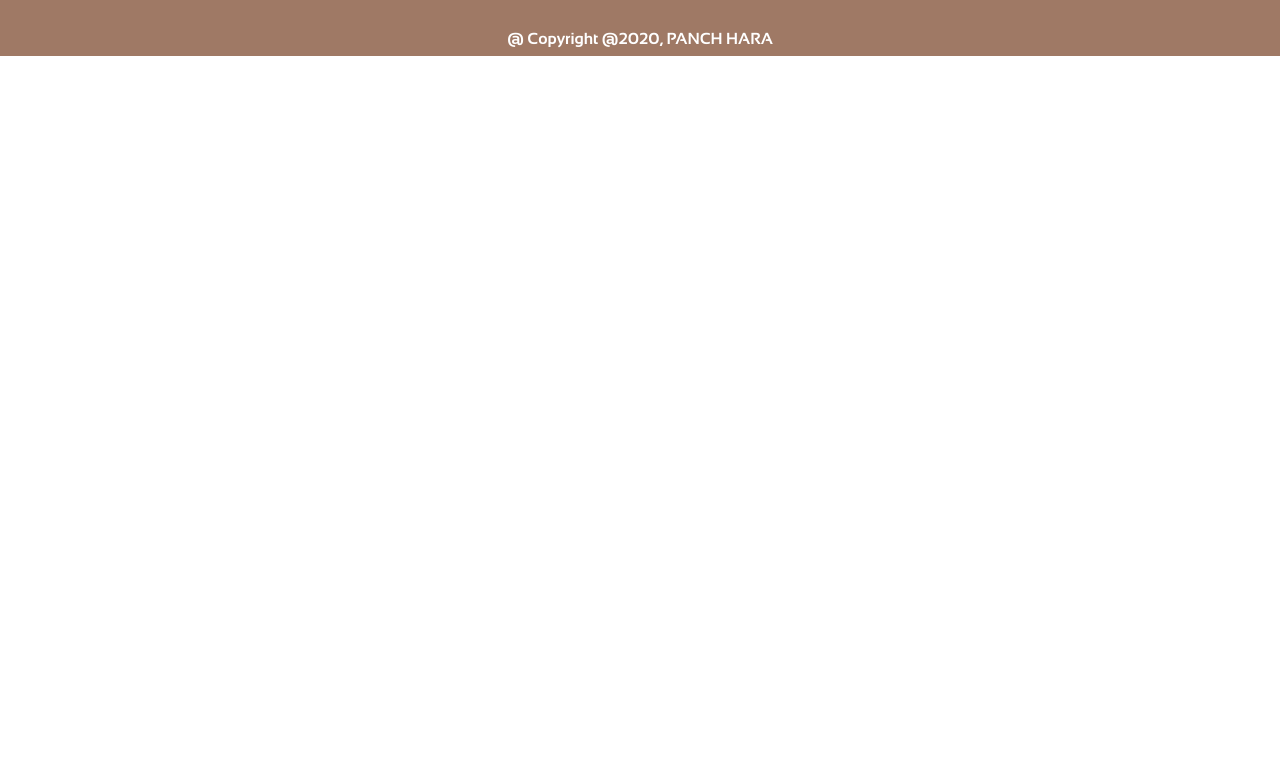
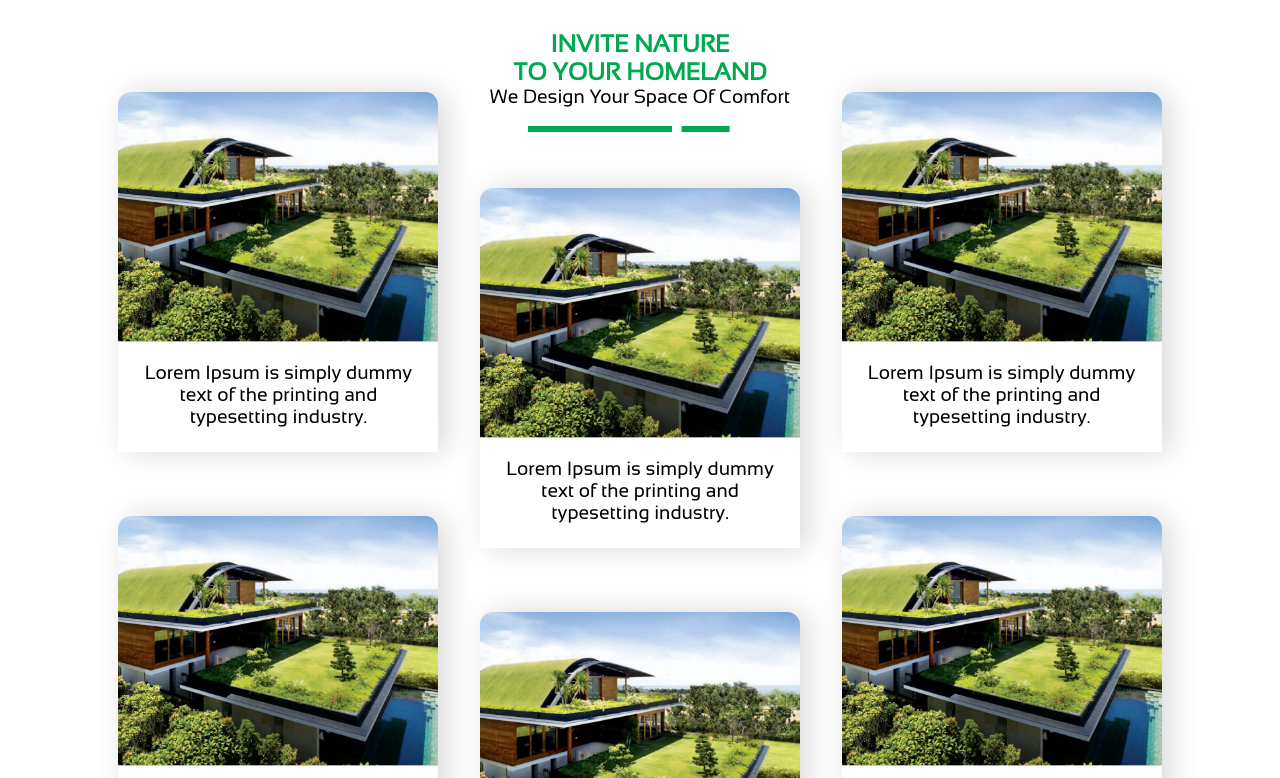
Before and after one commit to Anshu-rai89/panchara-frontend, a Vue app: page / in a window 1280 px wide. Shown: the part 582-1360 px from the top of the page. Before the commit the page ends 800 px from the top, so only its background shows below. Built offline with nearby package versions, Linux system fonts and the light colour scheme; the HTML template or start-up script is replaced by a standard one; a web font is replaced by a local one.

Commit message:
add showcase sectio

```diff
--- a/src/styles/base/_typography.scss
+++ b/src/styles/base/_typography.scss
@@ -9,7 +9,7 @@
 @include font($body-bold, '~@/assets/fonts/Montserrat/bold.ttf', 'truetype');
 
 // Body fonts
-@include font($heading-regular, '~@/assets/fonts/sansation/light.ttf', 'truetype');
+@include font($heading-regular, '~@/assets/fonts/sansation/regular.ttf', 'truetype');
 @include font($heading-bold, '~@/assets/fonts/sansation/bold.ttf', 'truetype');
 
 .heading-regular {
--- a/src/styles/components/_card.scss
+++ b/src/styles/components/_card.scss
@@ -1,131 +1,45 @@
 .card-container {
+    border-radius: 0.8rem 0.8rem 0 0;
+    box-shadow: px2rem(8) 0 px2rem(30) rgba(0, 0, 0, 0.15);
+    height: px2rem(360);
+    margin: 0 1.3rem;
     overflow: hidden;
     transition: 0.5s;
+    width: px2rem(320);
+}
+
+.card-img {
+    height: px2rem(250);
+    object-fit: contain;
+    object-position: center;
+}
+
+.card-desc {
+    font-family: $heading-regular;
+    font-size: 1.2rem;
+    padding: 1rem;
+    text-align: center;
 }
 
 .card-row {
+    align-items: center;
     display: flex;
-}
+    justify-content: center;
+    padding: 1rem 2rem;
 
-.card.primary {
-    background: $primary !important;
-}
-
-.card-row:nth-child(2n) {
-
-    .card:nth-child(2n) {
-        background: $black-30;
-
-        &:hover {
-            box-shadow: 0 0 px2rem(10) px2rem(5) rgba($color: $black, $alpha: 0.4);
-        }
-    }
-
-    .card:nth-child(2n+1) {
-        background: $black-40;
-
-        &:hover {
-            box-shadow: 0 0 px2rem(10) px2rem(5) rgba($color: $black, $alpha: 0.2);
-        }
+    &.translate {
+        transform: translateY(-2rem);
     }
 }
 
-.card-row:nth-child(2n+1) {
+.card-row.translate {
+    padding-bottom: 3rem;
 
-    .card:nth-child(2n) {
-        background: $black-40;
-
-        &:hover {
-            box-shadow: 0 0 px2rem(10) px2rem(5) rgba($color: $black, $alpha: 0.2);
-        }
-
+    &:last-child {
+        padding-bottom: 5rem;
     }
 
-    .card:nth-child(2n+1) {
-        background: $black-30;
-
-        &:hover {
-            box-shadow: 0 0 px2rem(10) px2rem(5) rgba($color: $black, $alpha: 0.4);
-        }
+    .card-container:nth-child(2n) {
+        transform: translateY(6rem);
     }
 }
-
-
-.card {
-    flex: 1;
-    padding: 2rem 1rem;
-    position: relative;
-    transition: 0.2s;
-
-    &:hover {
-        z-index: 100;
-    }
-
-    .icon {
-        margin-bottom: 1rem;
-    }
-
-    .icon img {
-        filter: invert(100);
-        height: px2em(48);
-    }
-
-    h4 {
-        margin-bottom: 1rem;
-    }
-}
-
-
-.card-sm {
-    background: $black-40;
-    border-radius: px2rem(4);
-    display: inline-flex;
-    height: px2rem(85);
-    margin: 1rem;
-    overflow: hidden;
-    padding: 0 1rem;
-    position: relative;
-    width: px2rem(200);
-
-    .link {
-        align-items: center;
-        align-self: stretch;
-        display: flex;
-        flex: 1;
-        justify-content: center;
-        text-align: center;
-        text-transform: uppercase;
-    }
-
-    $circle-diameter: 80;
-
-    &:after,
-    &:before {
-        background: $black-30;
-        border-radius: 50%;
-        ;
-        content: '';
-        height: px2rem($circle-diameter);
-        width: px2rem($circle-diameter);
-        position: absolute;
-    }
-
-    &:before {
-        left: -#{px2rem($circle-diameter/2)};
-        top: -#{px2rem($circle-diameter/2)};
-
-    }
-
-    &:after {
-        bottom: -#{px2rem($circle-diameter/2)};
-        right: -#{px2rem($circle-diameter/2)};
-    }
-}
-
-.card-basic {
-    box-shadow: 0 0 px2rem(5) px2rem(1) rgba(0, 0, 0, 0.1);
-    height: 10rem;
-    margin: 0.5rem 1rem;
-    padding: 1rem;
-    width: 18rem;
-}
--- a/src/styles/views/home.scss
+++ b/src/styles/views/home.scss
@@ -41,10 +41,66 @@
     width: 100%;
 }
 
+.section {
+    padding: 2rem 0;
+}
+
+.heading-container {
+    align-items: center;
+    display: flex;
+    flex-direction: column;
+    position: relative;
+}
+
+.heading-container:after,
+.heading-container:before {
+    background: $primary;
+    bottom: -1.5rem;
+    content: '';
+    height: 0.4rem;
+    position: absolute;
+}
+
+.heading-container:after {
+    right: 50%;
+    transform: translateX(5.6rem);
+    width: 3rem;
+}
+
+.heading-container:before {
+    left: 50%;
+    transform: translateX(-7rem);
+    width: 9rem;
+}
+
+.heading {
+    color: $primary;
+    font-family: $heading-regular;
+    font-size: 1.5rem;
+    text-align: center;
+    text-transform: uppercase;
+}
+
+.heading-para {
+    font-family: $heading-regular;
+    font-size: 1.2rem;
+}
+
 @media screen and (max-width: $tablet-screen) {
     .body-container {
         margin-top: $mobile-navbar-height;
     }
+}
+
+.hr {
+    background: #ddd;
+    border: 0;
+    height: 0.0625rem;
+    left: 0;
+    margin: 3rem auto;
+    position: relative;
+    right: 0;
+    width: 80%;
 }
 
 @media screen and (max-width: $mobile-screen) {
--- a/src/views/Home.vue
+++ b/src/views/Home.vue
@@ -1,14 +1,16 @@
 <template>
   <div class="body-container">
     <LandingHero />
+    <LandingShowcase />
   </div>
 </template>
 
 <script>
 import LandingHero from "./LandingHero.vue";
+import LandingShowcase from "./LandingShowcase.vue";
 
 export default {
     name: "Home",
-    components: { LandingHero },
+    components: { LandingHero, LandingShowcase },
 };
 </script>
--- /dev/null
+++ b/src/views/LandingShowcase.vue
@@ -0,0 +1,55 @@
+<template>
+  <div class="section">
+      <div class="heading-container">
+          <h3 class="heading">Invite nature <br />to your homeland</h3>
+          <p class="heading-para">We Design Your Space Of Comfort</p>
+      </div>
+
+    <div class="card-section">
+        <div
+            class="card-row translate"
+            v-for="(items, index) in cardRows"
+            :key="'card-row-'+index"
+        >
+            <div
+                class="card-container"
+                v-for="(item, index) in items"
+                :key="item.title+index"
+            >
+
+            <img class="card-img" :src="item.img" />
+            <p class="card-desc">
+                {{ item.description }}
+            </p>
+            </div>
+        </div>
+    </div>
+    <hr class="hr" />
+  </div>
+
+</template>
+
+<script>
+import { showCaseCard } from "./data";
+
+export default {
+    name: "LandingShowcase",
+    data() {
+        return {
+            cardData: showCaseCard,
+        };
+    },
+    computed: {
+        cardRows() {
+            const colSize = 3;
+            const card = [];
+            let i;
+            for (i = 0; i < this.cardData.length; i += colSize) {
+                card.push(this.cardData.slice(i, i + colSize));
+            }
+
+            return card;
+        },
+    },
+};
+</script>
--- /dev/null
+++ b/src/views/data.js
@@ -0,0 +1,30 @@
+import ShowCardImg from "@/assets/images/png/card-image.png";
+
+export const showCaseCard = [
+    {
+        img: ShowCardImg,
+        description: "Lorem Ipsum is simply dummy text of the printing and typesetting industry.",
+    },
+    {
+        img: ShowCardImg,
+        description: "Lorem Ipsum is simply dummy text of the printing and typesetting industry.",
+    },
+    {
+        img: ShowCardImg,
+        description: "Lorem Ipsum is simply dummy text of the printing and typesetting industry.",
+    },
+    {
+        img: ShowCardImg,
+        description: "Lorem Ipsum is simply dummy text of the printing and typesetting industry.",
+    },
+    {
+        img: ShowCardImg,
+        description: "Lorem Ipsum is simply dummy text of the printing and typesetting industry.",
+    },
+    {
+        img: ShowCardImg,
+        description: "Lorem Ipsum is simply dummy text of the printing and typesetting industry.",
+    },
+];
+
+export const servicesCard = [];
```
Also changed, not shown: src/assets/images/png/card-image.png (added).
